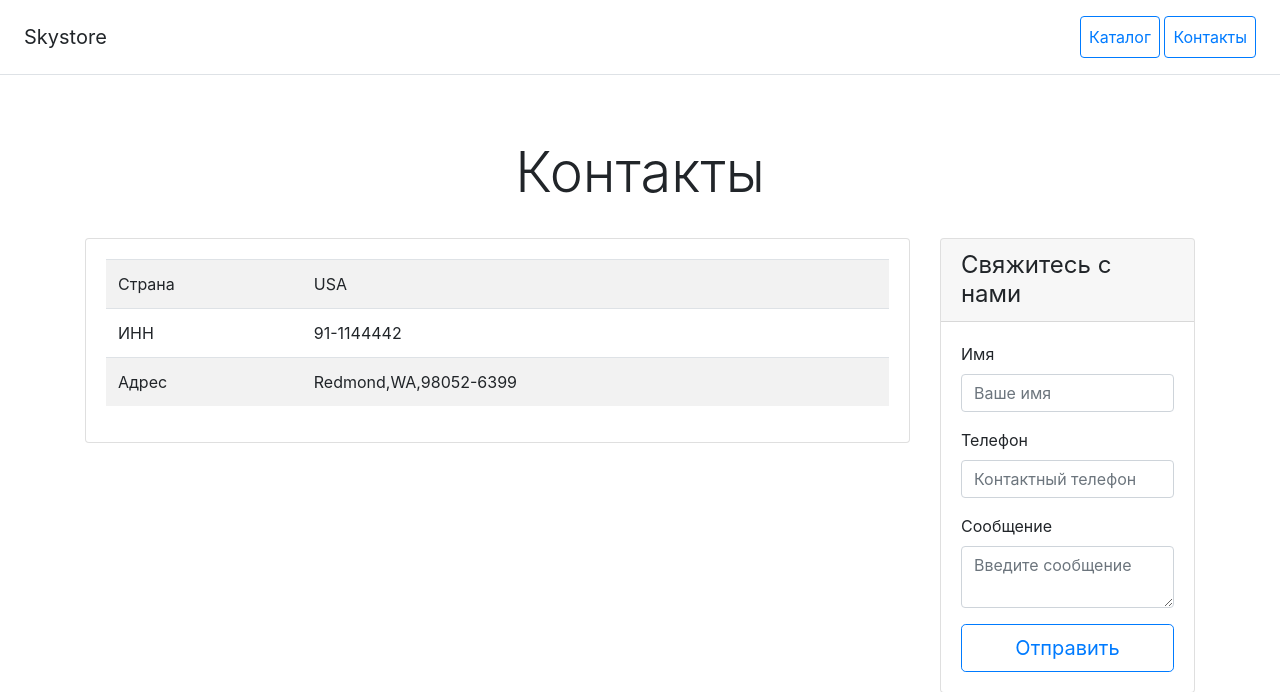
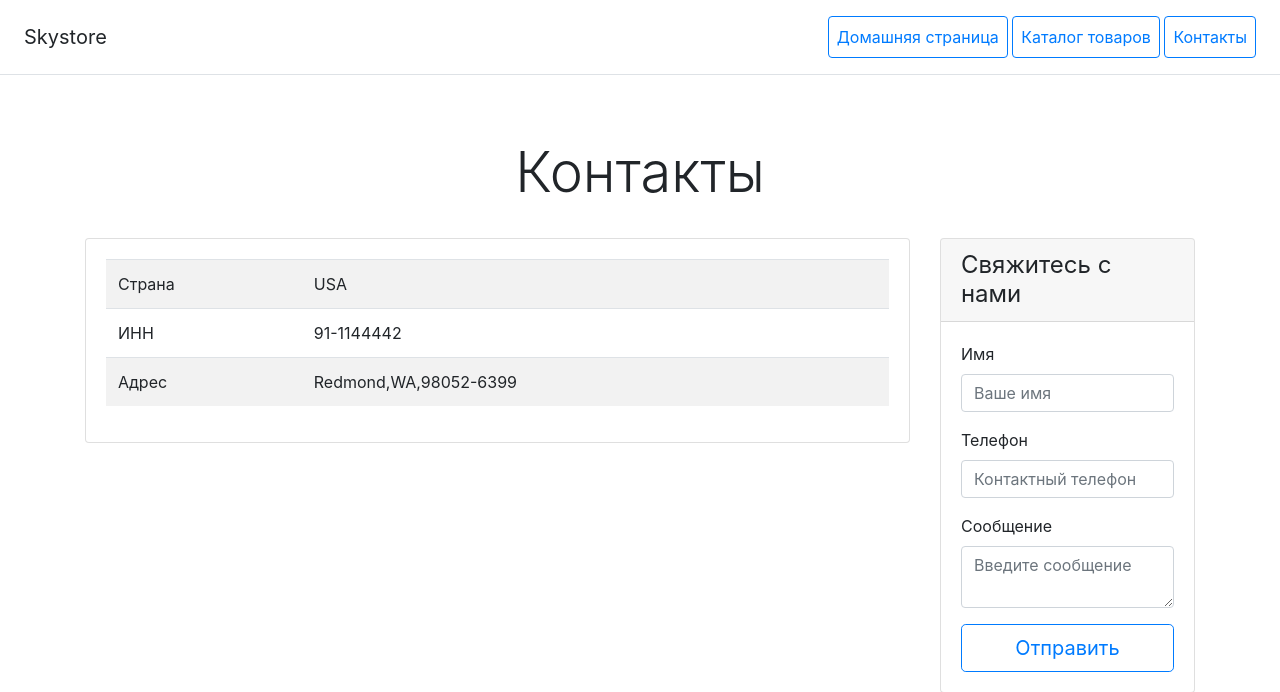
Before and after one commit to DSulzhits/06_2, a Django app: page /contacts/ in a window 1280 px wide. Shown: the top 692 px of the page. Run offline with Django 4.2, Linux system fonts and the light colour scheme; parts of the project's set-up code (start-up, migrations or seed data) failed here and were passed over; some libraries are stand-ins or nearby versions.

Commit message:
Добавлена кнопка для страницы с полным каталогом товаров

```diff
--- a/catalog/templates/catalog/includes/inc_catalog_menu.html
+++ b/catalog/templates/catalog/includes/inc_catalog_menu.html
@@ -1,5 +1,6 @@
 <h5 class="my-0 mr-md-auto font-weight-normal">Skystore</h5>
 <nav class="ms-5">
-    <a class="p-2 btn btn-outline-primary" href="/">Каталог</a>
+    <a class="p-2 btn btn-outline-primary" href="/">Домашняя страница</a>
+    <a class="p-2 btn btn-outline-primary" href="/products/">Каталог товаров</a>
     <a class="p-2 btn btn-outline-primary" href="/contacts/">Контакты</a>
 </nav>
```
